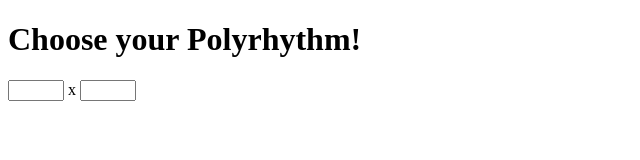
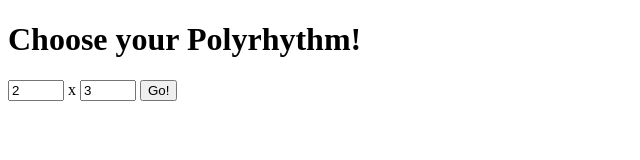
Before and after one commit to noah-CAL/polyrhythm-visualizer, a plain HTML site: page main.html in a window 1280 px wide. Shown: the whole page, without its empty margins (0-640 px from the left). Drawn offline with Linux system fonts and the light colour scheme.

Commit message:
configure button input structure

```diff
--- a/main.html
+++ b/main.html
@@ -9,12 +9,11 @@
 <body>
     <h1>Choose your Polyrhythm!</h1>
 
-    <div class="input">
-        <form action="#">
-            <input type="number" name="pulse" id="pulse" min="1" max="10">
-            x
-            <input type="number" name="beat" id="pulse" min="1" max="10">
-        </form>
-    </div>
+    <form action="">
+        <input type="number" name="beat" id="beat" min="1" max="10" value="2">
+        x
+        <input type="number" name="pulse" id="pulse" min="1" max="10" value="3">
+        <button>Go!</button>
+    </form>
 </body>
 </html>
```
